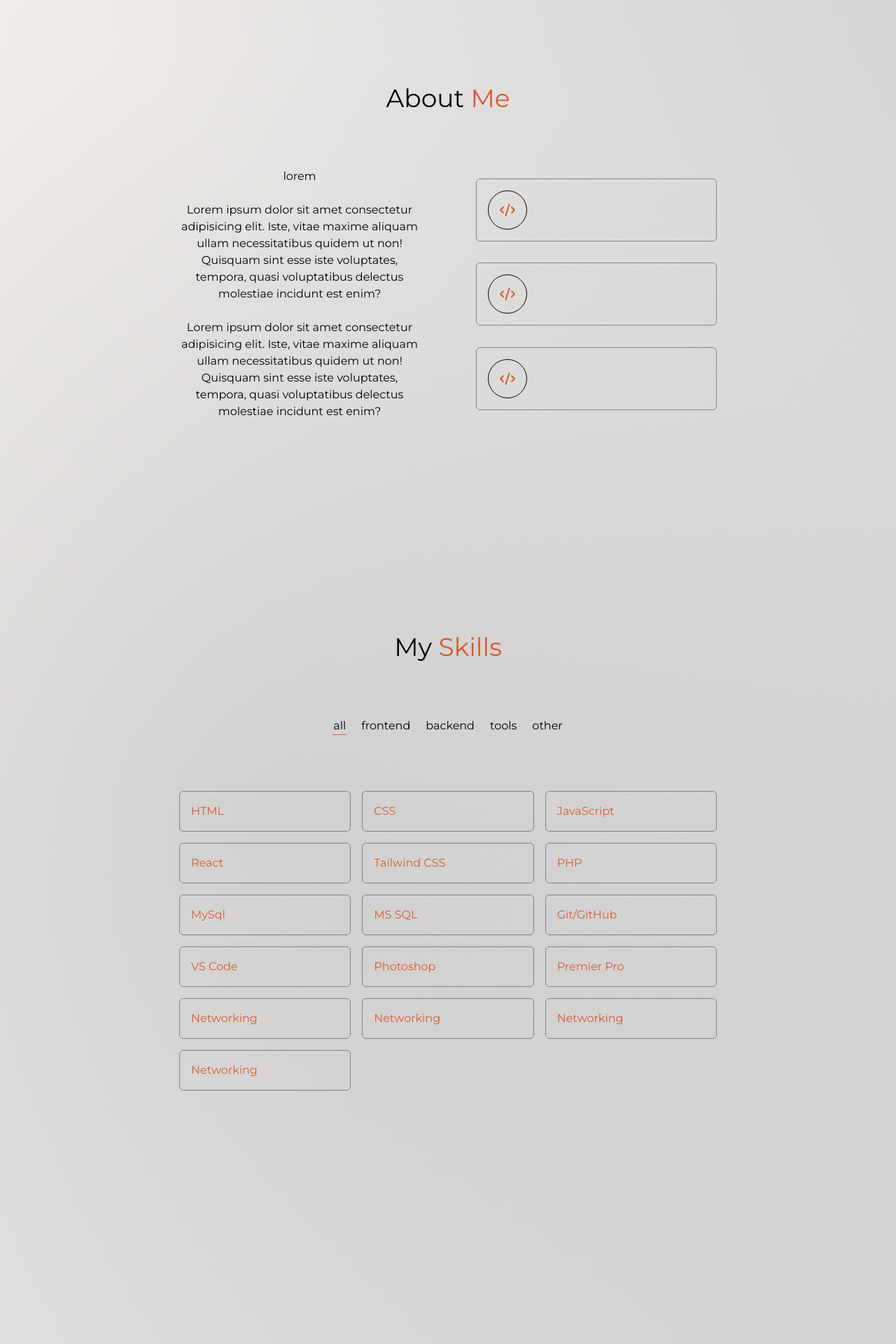
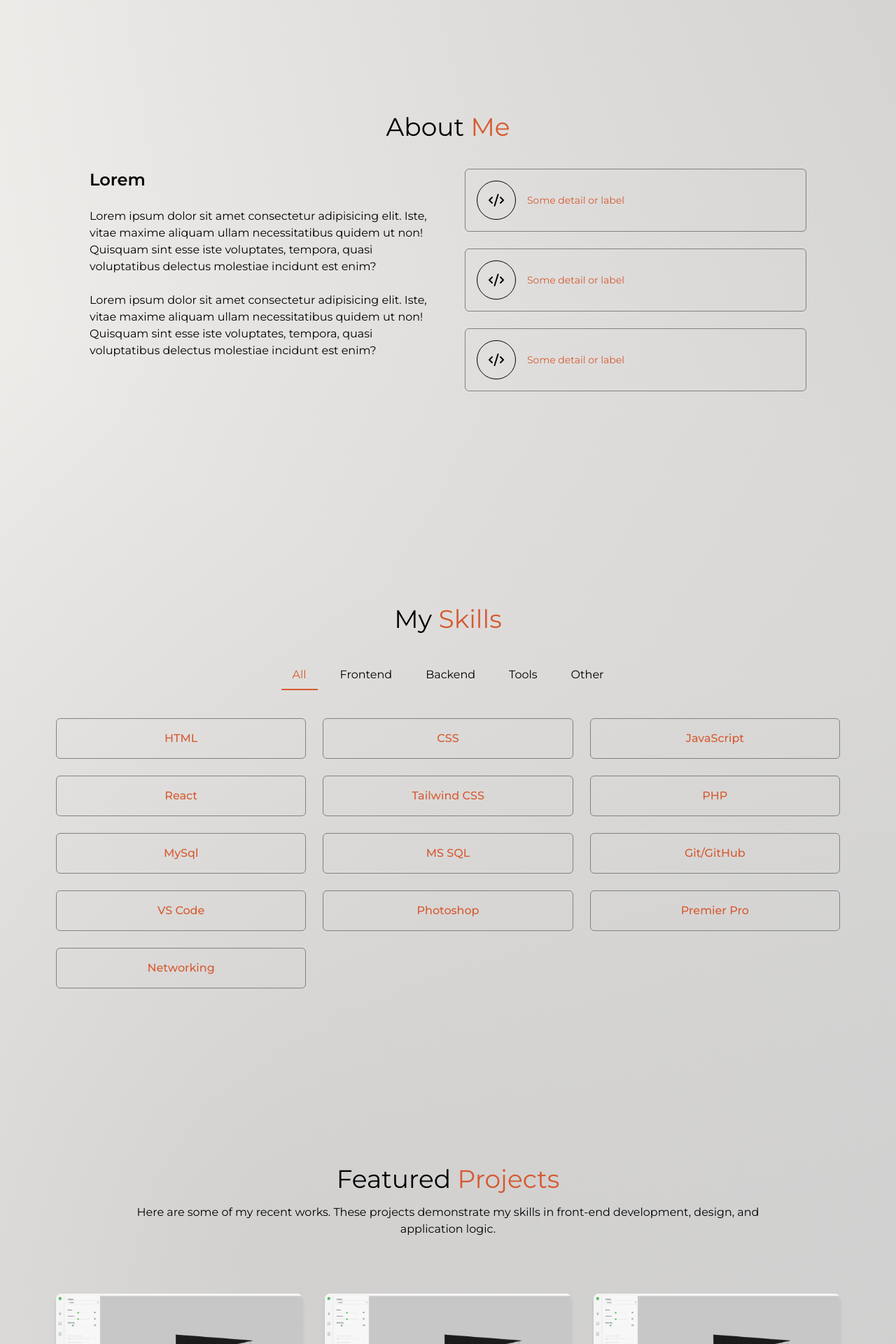
Before and after one commit to nks-97/portfolio, a React (Vite) app: page / in a window 1280 px wide. Shown: the part 840-2760 px from the top of the page at 70% size. Built offline with nearby package versions, Linux system fonts and the light colour scheme.

Commit message:
semi final version, need some details to fill

```diff
--- a/src/App.jsx
+++ b/src/App.jsx
@@ -5,6 +5,7 @@ import NavBar from './components/NavBar'
 import About from './components/About'
 import Skills from './components/Skills'
 import Projects from './components/Projects'
+import Contact from './components/Contact'
 function App() {
 
       const [isScrolled, setIsScrolled] = useState(false)
@@ -27,6 +28,7 @@ function App() {
       <About></About>
       <Skills></Skills>
       <Projects></Projects>
+      <Contact></Contact>
 
      </div>
     </>
--- a/src/components/About.jsx
+++ b/src/components/About.jsx
@@ -1,17 +1,19 @@
 import { CodeXml } from "lucide-react";
 
-export default function About(){
+export default function About() {
   return (
     <div
-      className="w-full flex flex-col items-center justify-center text-secondary md:px-64 min-h-screen px-4 py-16"
       id="about"
+      className="w-full min-h-screen flex flex-col items-center justify-center text-secondary px-4 py-16 md:px-24 lg:px-32 2xl:px-64"
     >
-      <h1 className="text-primary pb-20 text-4xl">
+      <h1 className="text-primary text-4xl pb-10 text-center">
         About <span className="text-secondary">Me</span>
       </h1>
-      <div className="grid sm:grid-cols-1 md:grid-cols-2 gap-20 w-full">
-        <div className="flex flex-col items-center text-center text-primary gap-6">
-          <h1>lorem</h1>
+
+      <div className="grid grid-cols-1 md:grid-cols-2 gap-12 w-full max-w-7xl">
+        {/* Left Column */}
+        <div className="flex flex-col gap-6 text-primary text-center md:text-left">
+          <h2 className="text-2xl font-semibold">Lorem</h2>
           <p>
             Lorem ipsum dolor sit amet consectetur adipisicing elit. Iste, vitae
             maxime aliquam ullam necessitatibus quidem ut non! Quisquam sint
@@ -25,22 +27,20 @@ export default function About(){
             incidunt est enim?
           </p>
         </div>
-        <div className="flex flex-col justify-evenly gap-4">
-          <div className="card-box border border-cardcolor text-secondary card-hover">
-            <div className="bg-transparent border border-primary h-14 w-14 rounded-full flex justify-center items-center ">
-              <CodeXml className=""/>
+
+        {/* Right Column */}
+        <div className="flex flex-col justify-center gap-6">
+          {[1, 2, 3].map((_, idx) => (
+            <div
+              key={idx}
+              className="card-box border border-cardcolor text-secondary card-hover p-4 rounded-lg flex items-center gap-4"
+            >
+              <div className="bg-transparent border border-primary h-14 w-14 rounded-full flex justify-center items-center">
+                <CodeXml className="w-6 h-6 text-primary" />
+              </div>
+              <p className="text-sm">Some detail or label</p>
             </div>
-          </div>
-          <div className="card-box border border-cardcolor text-secondary card-hover">
-            <div className="bg-transparent border border-primary h-14 w-14 rounded-full flex justify-center items-center ">
-              <CodeXml className=""/>
-            </div>
-          </div>
-          <div className="card-box border border-cardcolor text-secondary card-hover">
-            <div className="bg-transparent border border-primary h-14 w-14 rounded-full flex justify-center items-center ">
-              <CodeXml className=""/>
-            </div>
-          </div>
+          ))}
         </div>
       </div>
     </div>
--- a/src/components/NavBar.jsx
+++ b/src/components/NavBar.jsx
@@ -2,9 +2,18 @@ import { useEffect, useState } from "react";
 import logoWhite from "../assets/NKSW.png";
 import logoBlack from "../assets/NKS.png";
 import { Moon, Sun } from "lucide-react";
+
 export default function NavBar({ isScrolled }) {
   const [isDark, setIsDark] = useState(true);
   const [hamburgerClick, setHamburgerClick] = useState(false);
+
+  const navList = [
+    { key: "Home", name: "Home", link: "home" },
+    { key: "About", name: "About", link: "about" },
+    { key: "Skills", name: "Skills", link: "skills" },
+    { key: "Project", name: "Project", link: "project" },
+    { key: "Contact", name: "Contact", link: "contact" },
+  ];
 
   function handleToggleDark() {
     setIsDark((prev) => {
@@ -17,75 +26,79 @@ export default function NavBar({ isScrolled }) {
 
   useEffect(() => {
     const currentTheme = localStorage.getItem("theme");
-    if (currentTheme == "dark") {
+    if (currentTheme === "dark") {
       document.documentElement.classList.add("dark");
       setIsDark(true);
-    } else if (currentTheme == "light") {
+    } else {
       document.documentElement.classList.remove("dark");
       setIsDark(false);
     }
   }, []);
 
-  const navList = [
-    {key: 'Home', name: 'Home' , link:'home'},
-    {key: 'About', name: 'About' , link:'about'},
-    {key: 'Skills', name: 'Skills' , link:'skills'},
-    {key: 'Project', name: 'Project' , link:'project'},
-    {key: 'Contact', name: 'Contact' , link:'contact'},
-  ];
-
   return (
-    <div>
-      <div
-        className={`fixed w-full z-40 transition-colors duration-500 ease [transition-delay:0.3s] ${
+    <nav className={`fixed w-full z-40 transition-colors duration-500 ease [transition-delay:0.3s] ${
       isScrolled
         ? isDark
           ? "bg-black/40 backdrop-blur-md"
           : "backdrop-blur-md"
-            : undefined
-        }`}
-      >
-        <div
-          className={`max-w-screen-2xl h-16 m-auto flex flex-row md:justify-start gap-20 items-center p-4 justify-between transition-[height] duration-500 ease-in-out  ${
+        : ""
+    }`}>
+      <div className={`max-w-screen-2xl h-16 m-auto flex items-center justify-between px-4 transition-[height] duration-500 ease-in-out ${
         isScrolled ? "md:h-14" : "md:h-40"
-          }`}
-        >
-          <div>
-            <img className="w-12" src={isDark ? logoWhite : logoBlack} alt="" />
-          </div>
+      }`}>
+        {/* Logo */}
+        <img className="w-12" src={isDark ? logoWhite : logoBlack} alt="Logo" />
+
+        {/* Desktop Nav */}
         <div className="hidden md:flex flex-row gap-10 text-primary">
           {navList.map(({ name, link, key }) => (
-              <a key={key} href={`#${link}`}>
+            <a key={key} href={`#${link}`} className="hover:underline">
               {name}
             </a>
           ))}
         </div>
-          <div
-            className="text-white md:hidden"
+
+        {/* Theme Toggle + Hamburger */}
+        <div className="flex items-center gap-4">
+          <button
+            aria-label="Toggle Theme"
+            onClick={handleToggleDark}
+            className="text-primary"
+          >
+            {isDark ? (
+              <Sun size={24} className="text-orange-100" />
+            ) : (
+              <Moon size={24} className="text-blue-900" />
+            )}
+          </button>
+
+          <button
+            aria-label="Toggle Navigation"
+            className="text-white md:hidden text-2xl"
             onClick={() => setHamburgerClick((prev) => !prev)}
           >
-            {hamburgerClick ? "\u00D7" : "\u2630"}
+            {hamburgerClick ? "×" : "☰"}
+          </button>
         </div>
       </div>
 
-        <div className="absolute top-1/2 -translate-y-1/2 right-10">
-          {isDark ? (
-            <Sun size={24} className="text-orange-100" onClick={handleToggleDark} />
-          ) : (
-            <Moon size={24} className="text-blue-900" onClick={handleToggleDark} />
-          )}
-        </div>
-      </div>
+      {/* Mobile Nav */}
       <div
-        className={`w-full h-screen bg-[#202020] z-50  flex-col items-center justify-center gap-4 font-bold text-white md:hidden ${
+        className={`w-full h-screen bg-[#202020] z-50 flex-col items-center justify-center gap-6 font-bold text-white md:hidden transition-all duration-300 ${
           hamburgerClick ? "flex" : "hidden"
         }`}
       >
-        <span>Home</span>
-        <span>About</span>
-        <span>Project</span>
-        <span>Contact</span>
+        {navList.map(({ name, link, key }) => (
+          <a
+            key={key}
+            href={`#${link}`}
+            onClick={() => setHamburgerClick(false)}
+            className="text-xl"
+          >
+            {name}
+          </a>
+        ))}
       </div>
-    </div>
+    </nav>
   );
 }
--- a/src/components/Projects.jsx
+++ b/src/components/Projects.jsx
@@ -1,10 +1,102 @@
-export default function Projects(){
-  return(
+import { ExternalLink } from "lucide-react";
+
+const projList = [
+  {
+    projName: "Pendant Configurator",
+    img: "/portfolio/projects/configurator.webp",
+    description:
+      "A custom pendant design tool built with React for product visualization.",
+    link: "https://ilawatbp.github.io/configurator/",
+    createBy: ["JavaScript", "React", "HTML"],
+  },
+  {
+    projName: "Inventory Dashboard",
+    img: "/portfolio/projects/configurator.webp",
+    description:
+      "Manage stock, filter items, and generate reports using a simple UI.",
+    link: "https://ilawatbp.github.io/configurator/",
+    createBy: ["JavaScript", "React", "HTML"],
+  },
+  {
+    projName: "UI Component Library",
+    img: "/portfolio/projects/configurator.webp",
+    description:
+      "Reusable and responsive components built for scalable front-end apps.",
+    link: "https://ilawatbp.github.io/configurator/",
+    createBy: ["JavaScript", "React", "HTML"],
+  },
+  {
+    projName: "Static Website Portfolio",
+    img: "/portfolio/projects/configurator.webp",
+    description:
+      "Responsive portfolio with modern UI, animation, and interactive features.",
+    link: "https://ilawatbp.github.io/configurator/",
+    createBy: ["JavaScript", "React", "HTML"],
+  },
+];
+
+export default function Projects() {
+  return (
     <div
-      className="w-full flex flex-col items-center justify-center text-secondary md:px-64 min-h-screen px-4 py-16"
       id="project"
+      className="w-full px-4 py-16 md:px-12 lg:px-20 2xl:px-64 flex flex-col items-center justify-center text-secondary min-h-screen"
     >
-      fasdf
+      {/* Header */}
+      <div className="text-center w-full max-w-4xl">
+        <h1 className="pt-10 pb-4 text-primary text-4xl">
+          Featured <span className="text-secondary">Projects</span>
+        </h1>
+        <p className="pb-20 text-primary text-sm md:text-base">
+          Here are some of my recent works. These projects demonstrate my skills in front-end development, design, and application logic.
+        </p>
+      </div>
+
+      {/* Projects Grid */}
+      <div className="grid grid-cols-1 md:grid-cols-2 lg:grid-cols-3 gap-8 w-full max-w-7xl">
+        {projList.map(({ projName, img, description, link, createBy }, index) => (
+          <div
+            key={index}
+            className="relative card-hover rounded-lg overflow-hidden text-primary bg-cardbg shadow-md hover:shadow-lg transition duration-300"
+          >
+            {/* Image */}
+            <img
+              src={img}
+              alt={projName}
+              className="w-full h-auto object-cover aspect-video"
+            />
+
+            {/* Technologies */}
+            <div className="flex flex-wrap justify-center gap-2 py-4 text-xs text-secondary">
+              {createBy.map((tech, i) => (
+                <span
+                  key={i}
+                  className="px-2 py-1 bg-muted rounded-full border border-cardcolor"
+                >
+                  {tech}
+                </span>
+              ))}
+            </div>
+
+            {/* Description */}
+            <div className="px-4 pt-2 pb-16 text-center">
+              <h2 className="text-xl font-semibold text-secondary">
+                {projName}
+              </h2>
+              <p className="text-xs py-2 text-primary">{description}</p>
+            </div>
+
+            {/* External Link Icon */}
+            <a
+              className="absolute bottom-4 left-4 text-primary hover:text-secondary transition"
+              href={link}
+              target="_blank"
+              rel="noopener noreferrer"
+            >
+              <ExternalLink className="w-5 h-5" />
+            </a>
+          </div>
+        ))}
+      </div>
     </div>
-  )
+  );
 }
--- a/src/components/Skills.jsx
+++ b/src/components/Skills.jsx
@@ -1,12 +1,12 @@
 import { useState } from "react";
-export default function Skills(){
 
-  const [activeCategory, setActiveCategory] = useState('all')
+export default function Skills() {
+  const [activeCategory, setActiveCategory] = useState("all");
 
-  function handleSelectCategory(event){
+  const handleSelectCategory = (event) => {
     const selected = event.target.name;
-    setActiveCategory(selected)
-  }
+    setActiveCategory(selected);
+  };
 
   const skills = [
     // Frontend
@@ -27,38 +27,57 @@ export default function Skills(){
     { name: "Photoshop", level: 95, category: "tools" },
     { name: "Premier Pro", level: 95, category: "tools" },
 
-  //Other
-  { name: "Networking", level: 95, category: "other" },
-  { name: "Networking", level: 95, category: "other" },
-  { name: "Networking", level: 95, category: "other" },
+    // Other
     { name: "Networking", level: 95, category: "other" },
   ];
 
   const skillCategories = [
-  {name: "all", key:"all"},
-  {name: "frontend", key:"frontend"},
-  {name: "backend", key:"backend"},
-  {name: "tools", key:"tools"},
-  {name: "other", key:"other"}
-]
+    { name: "all", key: "all" },
+    { name: "frontend", key: "frontend" },
+    { name: "backend", key: "backend" },
+    { name: "tools", key: "tools" },
+    { name: "other", key: "other" },
+  ];
 
-const filteredSkills = skills.filter((skill)=> activeCategory === 'all' || skill.category === activeCategory);
+  const filteredSkills = skills.filter(
+    (skill) => activeCategory === "all" || skill.category === activeCategory
+  );
+
   return (
-    <div id="skills" className="flex flex-col items-center w-full md:px-64 min-h-screen px-4 py-16">
-      <h1 className="py-20 text-primary text-4xl">
+    <div
+      id="skills"
+      className="flex flex-col items-center w-full min-h-screen px-4 py-16 md:px-12 lg:px-20 2xl:px-64"
+    >
+      <h1 className="py-10 text-primary text-4xl text-center">
         My <span className="text-secondary">Skills</span>
       </h1>
-      <div className="text-primary flex flex-row gap-5 pb-20">
+
+      {/* Category Filters */}
+      <div className="text-primary flex flex-wrap justify-center gap-4 pb-10">
         {skillCategories.map(({ name, key }) => (
-          <a key={key} name={name} onClick={handleSelectCategory} className={`border border-transparent ${activeCategory===name && "border-b-secondary"}`}>
+          <button
+            key={key}
+            name={name}
+            onClick={handleSelectCategory}
+            className={`capitalize px-4 py-2 cursor-pointer transition-all border-b-2 ${
+              activeCategory === name
+                ? "border-b-secondary text-secondary"
+                : "border-b-transparent hover:text-secondary"
+            }`}
+          >
             {name}
-          </a>
+          </button>
         ))}
       </div>
-      <div className="w-full">
-        <div className=" grid sm:grid-cols-2 md:grid-cols-2 lg:grid-cols-3 gap-4 pb-20">
-          {filteredSkills.map(({ name }) => (
-            <div className="card-box border border-cardcolor text-secondary card-hover">
+
+      {/* Skills Grid */}
+      <div className="w-full max-w-7xl">
+        <div className="grid grid-cols-1 sm:grid-cols-2 lg:grid-cols-3 gap-6 pb-10">
+          {filteredSkills.map(({ name }, index) => (
+            <div
+              key={index}
+              className="card-box border border-cardcolor text-secondary card-hover p-6 rounded-lg text-center font-medium hover:shadow-lg transition duration-300"
+            >
               {name}
             </div>
           ))}
--- a/src/index.css
+++ b/src/index.css
@@ -32,12 +32,8 @@
   radial-gradient(circle at top right, rgba(157, 157, 157, 0.25) 0%, transparent 40%),
   radial-gradient(circle at 30% 60%, rgba(157, 157, 157, 0.25) 0%, transparent 50%),
   linear-gradient(to bottom right, #f4f1ee, #cfcfcf);
-
-
-
-
-
-    --card-color: #828282;
+  --card-color: #828282;
+  --card-bg: #f5f5f5;
   }
 
   .dark {
@@ -45,6 +41,7 @@
     --text-secondary: #ffffff;
     --background: radial-gradient(circle at top right, #D65A31 0%, #D65A31 10%, #202020 60%);
     --card-color: #C8C8C8;
+    --card-bg: #3b3a3a;
   }
 
   * {
--- a/tailwind.config.js
+++ b/tailwind.config.js
@@ -15,6 +15,7 @@ export default {
         primary: 'var(--text-primary)',
         secondary: 'var(--text-secondary)',
         cardcolor: 'var(--card-color)',
+        cardbg: 'var(--card-bg)',
       },
     },
   },
```
Also changed, not shown: src/components/Contact.jsx (added, +99 -0 lines), public/projects/configurator.webp (added). Lines whose indentation alone changed are shown as unchanged.
